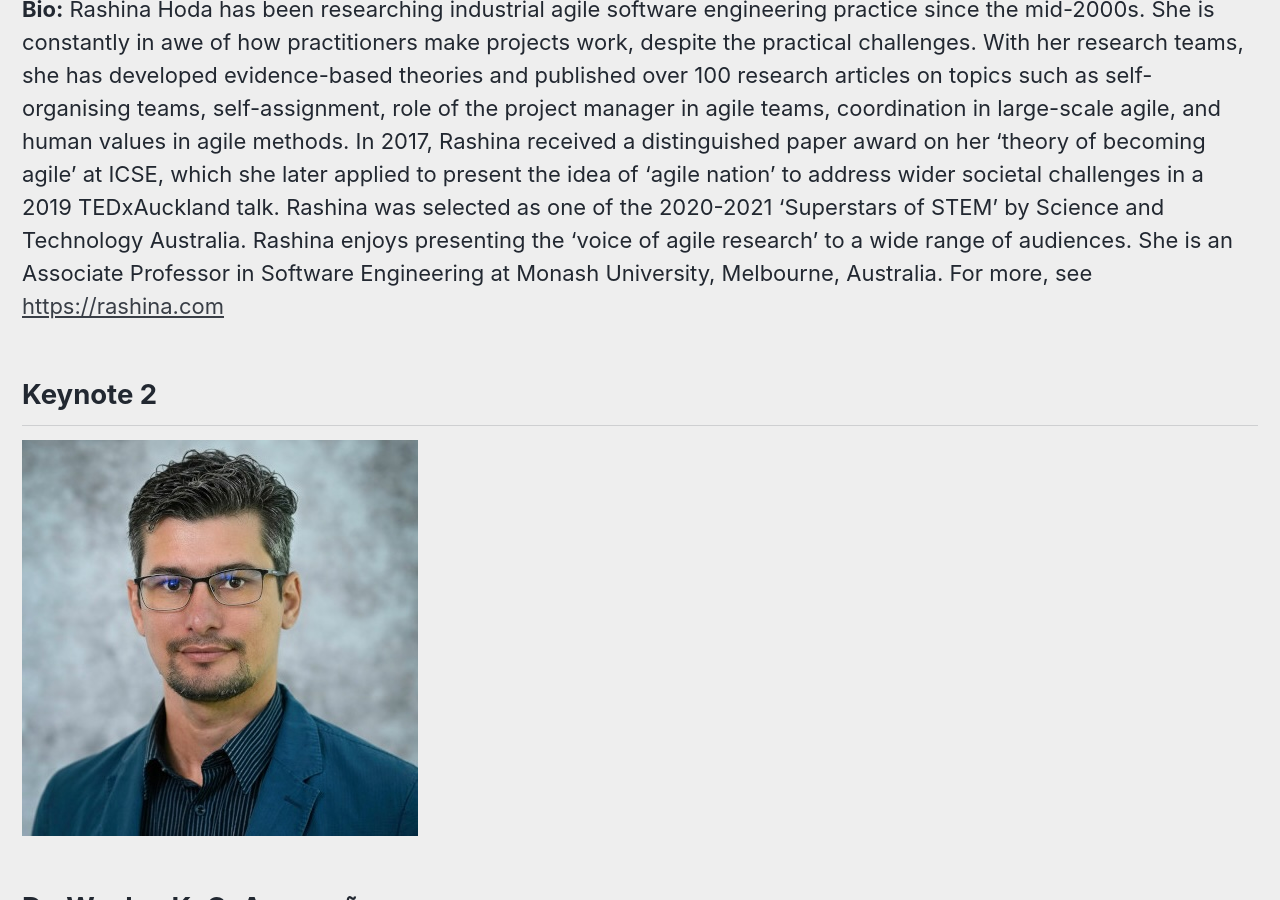
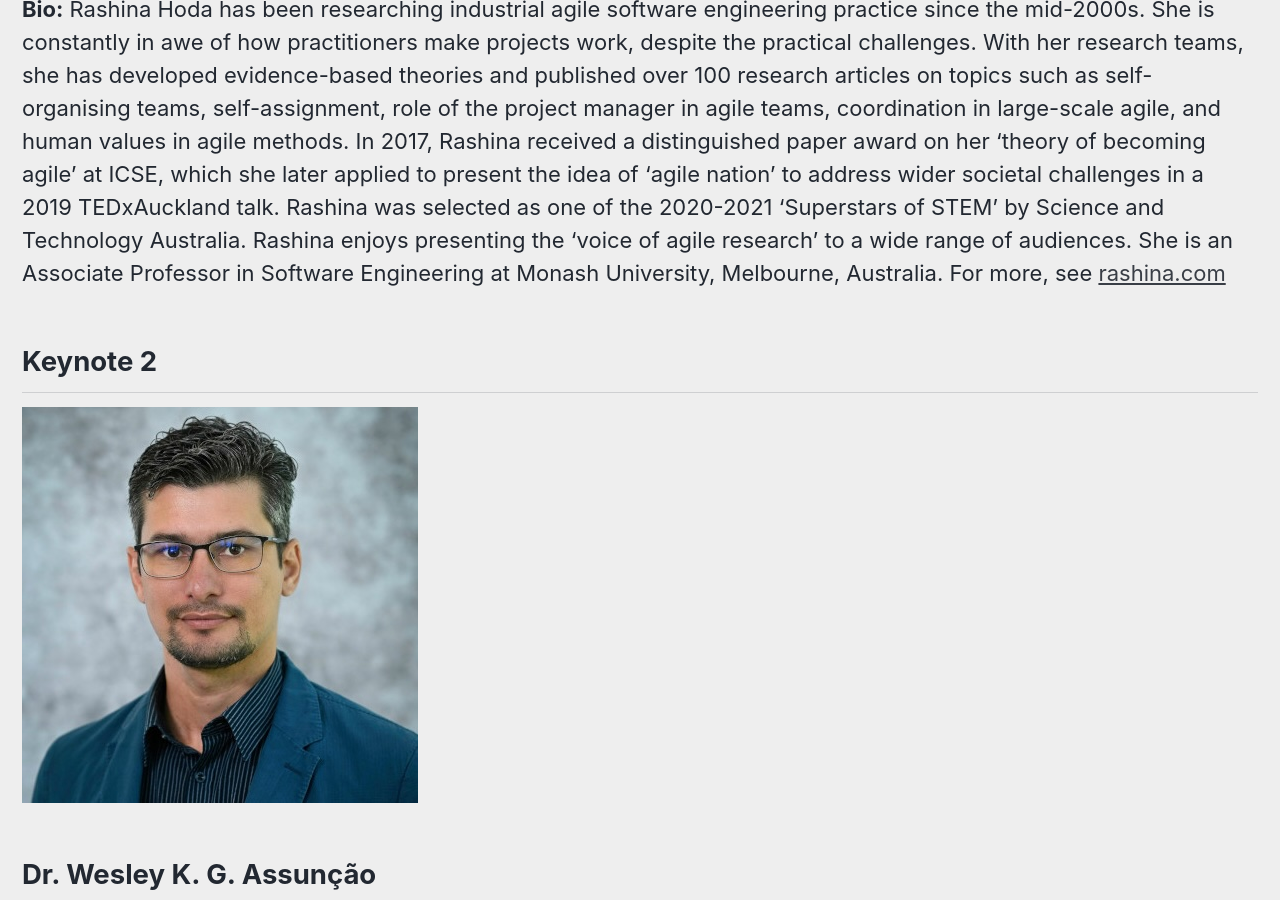
Before and after one commit to finanse24/finanse24.github.io, a Jekyll site: the page built from _pages/keynotes.md, in a window 1280 px wide and 900 px high, scrolled down 1378 px. Built offline with Jekyll 4.4.1, drawn with Linux system fonts in a browser that asks for light colours; cached includes are drawn as plain includes; some of the changed lines change nothing that is shown.

Commit message:
Update keynotes.md

```diff
--- a/_pages/keynotes.md
+++ b/_pages/keynotes.md
@@ -20,7 +20,7 @@ Software engineering teams face a number of challenges on a regular basis. Softw
 
 
 **Bio:**
-Rashina Hoda has been researching industrial agile software engineering practice since the mid-2000s. She is constantly in awe of how practitioners make projects work, despite the practical challenges. With her research teams, she has developed evidence-based theories and published over 100 research articles on topics such as self-organising teams, self-assignment, role of the project manager in agile teams, coordination in large-scale agile, and human values in agile methods. In 2017, Rashina received a distinguished paper award on her ‘theory of becoming agile’ at ICSE, which she later applied to present the idea of ‘agile nation’ to address wider societal challenges in a 2019 TEDxAuckland talk. Rashina was selected as one of the 2020-2021 ‘Superstars of STEM’ by Science and Technology Australia. Rashina enjoys presenting the ‘voice of agile research’ to a wide range of audiences. She is an Associate Professor in Software Engineering at Monash University, Melbourne, Australia. For more, see [https://rashina.com](rashina.com)
+Rashina Hoda has been researching industrial agile software engineering practice since the mid-2000s. She is constantly in awe of how practitioners make projects work, despite the practical challenges. With her research teams, she has developed evidence-based theories and published over 100 research articles on topics such as self-organising teams, self-assignment, role of the project manager in agile teams, coordination in large-scale agile, and human values in agile methods. In 2017, Rashina received a distinguished paper award on her ‘theory of becoming agile’ at ICSE, which she later applied to present the idea of ‘agile nation’ to address wider societal challenges in a 2019 TEDxAuckland talk. Rashina was selected as one of the 2020-2021 ‘Superstars of STEM’ by Science and Technology Australia. Rashina enjoys presenting the ‘voice of agile research’ to a wide range of audiences. She is an Associate Professor in Software Engineering at Monash University, Melbourne, Australia. For more, see [rashina.com](https://rashina.com)
 
 
 <h2>Keynote 2</h2>
```
